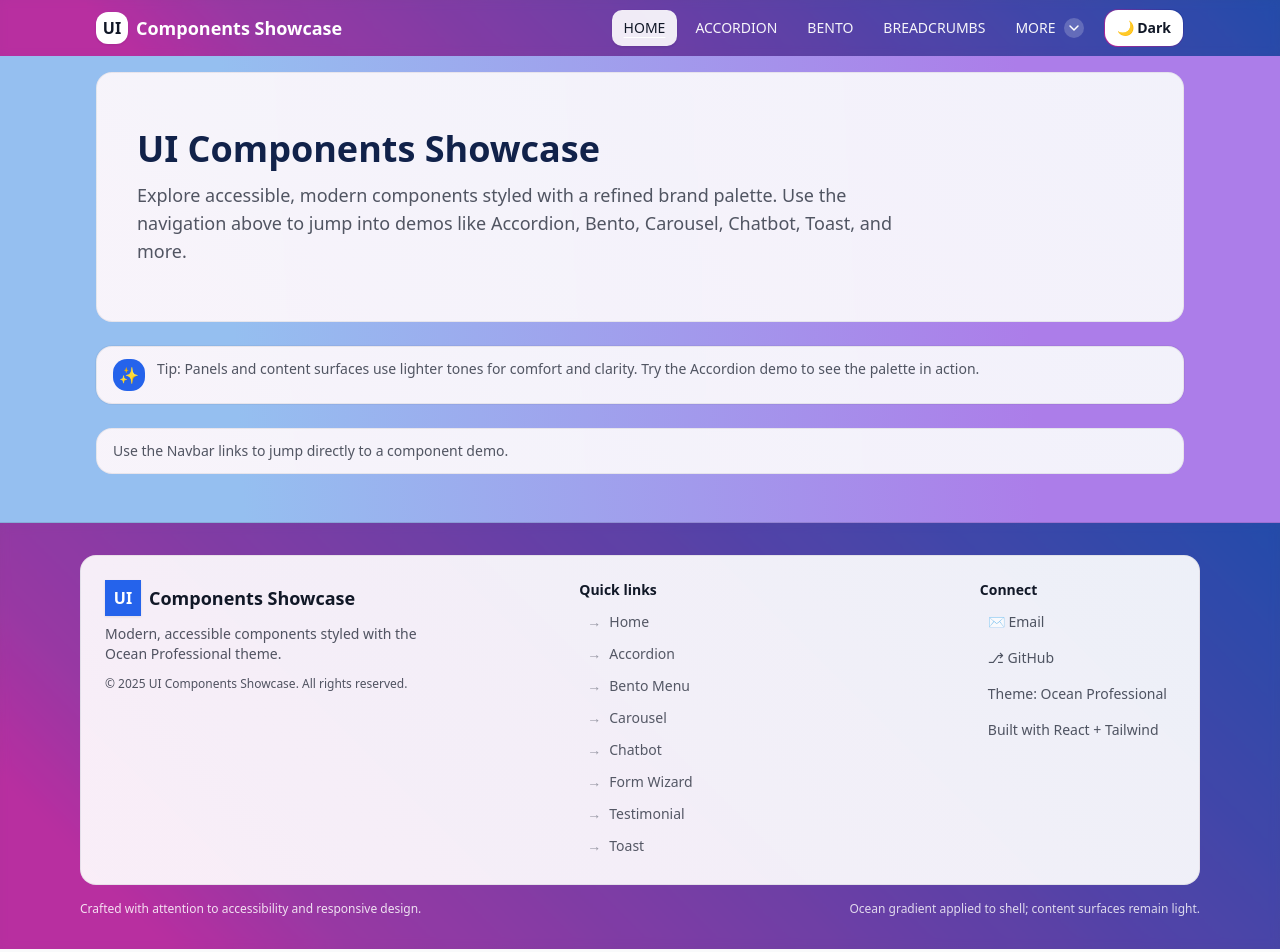
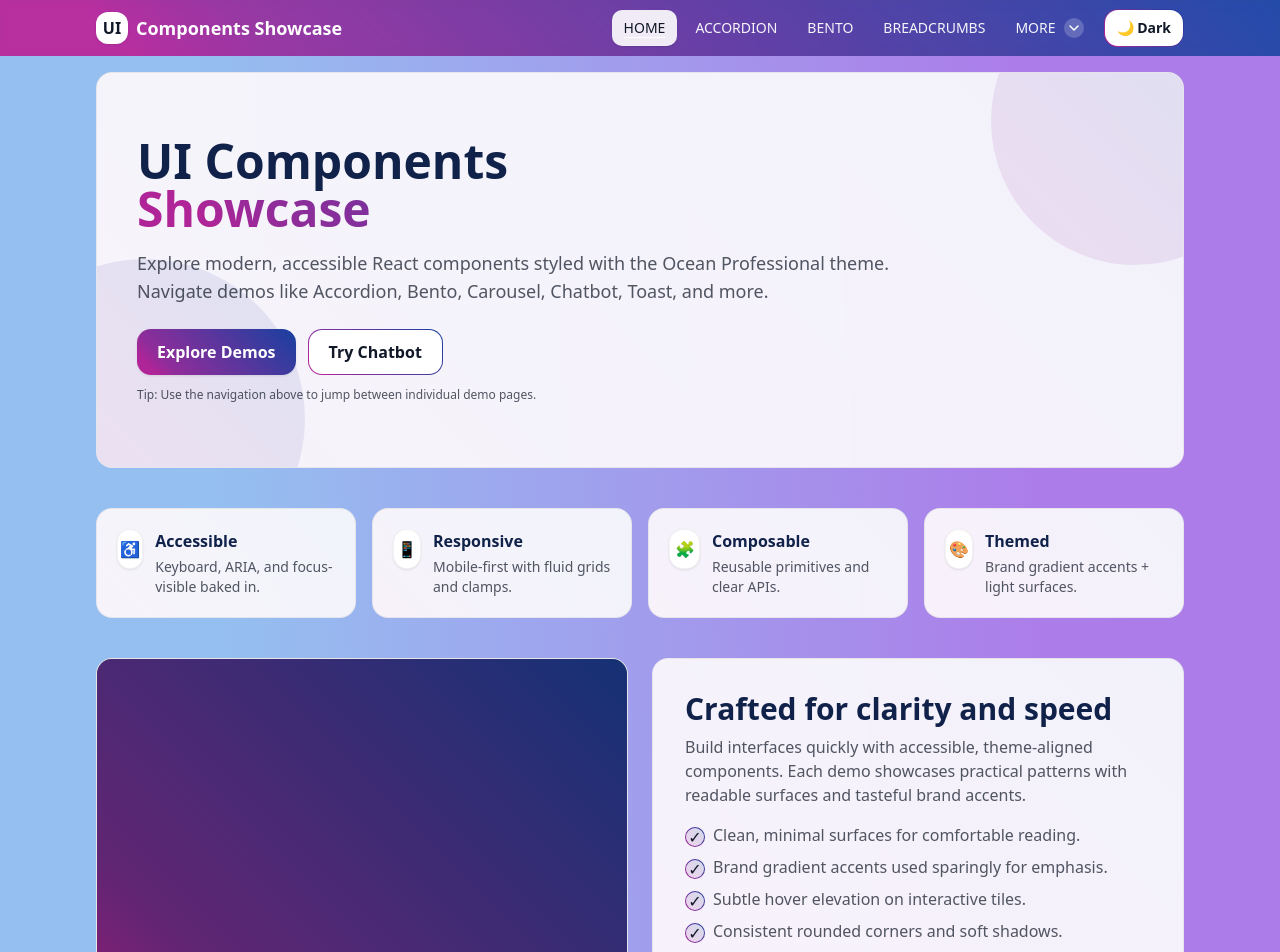
Before and after one commit to kavia-common/ui-components-showcase-3705-3714, a React (Create React App) app in the folder frontend_react_app/: page / in a window 1280 px wide. Shown: the top 952 px of the page. Built offline with nearby package versions, Linux system fonts and the light colour scheme.

Commit message:
Checkpoint 101 - cgb1804199

```diff
--- a/frontend_react_app/src/pages/Home.jsx
+++ b/frontend_react_app/src/pages/Home.jsx
@@ -1,44 +1,215 @@
 import React from "react";
+import Button from "../components/ui/primitives/Button";
 
 /**
 / PUBLIC_INTERFACE
- * Home page with a concise welcome/hero section under the Navbar.
- * Routing and Navbar remain unchanged. Uses Ocean Professional theme tokens.
+ * Home page: revamped hero, feature strip, and supporting two-column section.
+ * - Preserves navbar/footer and routes.
+ * - Uses existing utilities: app-answer-surface, app-answer-border, brand gradient utilities.
+ * - Accessible, responsive, and consistent with the Ocean Professional theme.
  */
 export default function Home() {
   return (
-    <section className="animate-fadeIn space-y-6">
-      {/* Hero adopts the answer palette surface */}
-      <div className="app-answer-surface app-answer-border">
-        <div className="px-6 py-10 sm:px-10 sm:py-14">
-          <div className="max-w-3xl">
-            <h1 className="text-3xl sm:text-4xl app-answer-heading">
-              UI Components Showcase
-            </h1>
-            <p className="mt-3 text-base sm:text-lg app-answer-subtle">
-              Explore accessible, modern components styled with a refined brand palette.
-              Use the navigation above to jump into demos like Accordion, Bento, Carousel,
-              Chatbot, Toast, and more.
-            </p>
+    <section className="animate-fadeIn space-y-8 sm:space-y-10">
+      {/* HERO */}
+      <HeroSection />
+
+      {/* FEATURE STRIP */}
+      <FeatureStrip />
+
+      {/* SUPPORTING TWO-COLUMN SECTION */}
+      <SupportingSection />
+    </section>
+  );
+}
+
+// PUBLIC_INTERFACE
+function HeroSection() {
+  /**
+   * Prominent hero with headline, subheadline, and CTA.
+   * Uses the answer-surface for readable light background and brand gradient accents for emphasis.
+   */
+  return (
+    <div className="relative overflow-hidden app-answer-surface app-answer-border">
+      {/* Subtle decorative gradient corners (non-essential, decorative only) */}
+      <div
+        aria-hidden="true"
+        className="pointer-events-none absolute -top-24 -right-24 h-72 w-72 rounded-full bg-brand-gradient opacity-10"
+      />
+      <div
+        aria-hidden="true"
+        className="pointer-events-none absolute -bottom-28 -left-28 h-80 w-80 rounded-full bg-brand-gradient opacity-10"
+      />
+
+      <div className="relative px-6 py-12 sm:px-10 sm:py-16">
+        <div className="max-w-3xl">
+          <h1 className="text-3xl sm:text-4xl md:text-5xl font-extrabold leading-tight">
+            <span className="block app-answer-heading">UI Components</span>
+            <span className="block text-brand-gradient">Showcase</span>
+          </h1>
+          <p className="mt-4 text-base sm:text-lg app-answer-subtle">
+            Explore modern, accessible React components styled with the Ocean Professional theme.
+            Navigate demos like Accordion, Bento, Carousel, Chatbot, Toast, and more.
+          </p>
+
+          <div className="mt-6 flex flex-col sm:flex-row gap-3">
+            <Button
+              variant="brandSolid"
+              size="lg"
+              as="a"
+              href="/accordion"
+              aria-label="Explore the Accordion demo"
+              className="shadow-soft"
+            >
+              Explore Demos
+            </Button>
+            <Button
+              variant="brandOutline"
+              size="lg"
+              as="a"
+              href="/chatbot"
+              aria-label="Try the Chatbot demo"
+            >
+              Try Chatbot
+            </Button>
+          </div>
+
+          {/* Inline environment hint (kept short and subtle) */}
+          <div className="mt-3 text-xs app-answer-subtle">
+            Tip: Use the navigation above to jump between individual demo pages.
+          </div>
+        </div>
+      </div>
+    </div>
+  );
+}
+
+// PUBLIC_INTERFACE
+function FeatureStrip() {
+  /**
+   * A simple grid of feature tiles (3–4 items) with answer surfaces, subtle borders,
+   * small icons, and hover elevation via tile-hover-elevate.
+   */
+  const features = [
+    {
+      title: "Accessible",
+      desc: "Keyboard, ARIA, and focus-visible baked in.",
+      icon: "♿",
+    },
+    {
+      title: "Responsive",
+      desc: "Mobile-first with fluid grids and clamps.",
+      icon: "📱",
+    },
+    {
+      title: "Composable",
+      desc: "Reusable primitives and clear APIs.",
+      icon: "🧩",
+    },
+    {
+      title: "Themed",
+      desc: "Brand gradient accents + light surfaces.",
+      icon: "🎨",
+    },
+  ];
+
+  return (
+    <section aria-labelledby="features-heading">
+      <h2 id="features-heading" className="sr-only">
+        Highlights
+      </h2>
+      <div className="grid grid-cols-1 sm:grid-cols-2 lg:grid-cols-4 gap-4">
+        {features.map((f, idx) => (
+          <article
+            key={idx}
+            className="group app-answer-surface app-answer-border rounded-2xl p-5 transition tile-hover-elevate"
+          >
+            <div className="flex items-start gap-3">
+              <div className="h-10 w-10 rounded-xl bg-white text-text grid place-items-center shadow-soft border border-black/5">
+                <span aria-hidden="true">{f.icon}</span>
+              </div>
+              <div>
+                <h3 className="text-base font-semibold app-answer-heading">{f.title}</h3>
+                <p className="mt-1 text-sm app-answer-subtle">{f.desc}</p>
+              </div>
+            </div>
+          </article>
+        ))}
+      </div>
+    </section>
+  );
+}
+
+// PUBLIC_INTERFACE
+function SupportingSection() {
+  /**
+   * Two-column layout:
+   * - Left: decorative gradient panel or illustration proxy
+   * - Right: text bullets and a secondary CTA
+   */
+  const bullets = [
+    "Clean, minimal surfaces for comfortable reading.",
+    "Brand gradient accents used sparingly for emphasis.",
+    "Subtle hover elevation on interactive tiles.",
+    "Consistent rounded corners and soft shadows.",
+  ];
+
+  return (
+    <section className="grid grid-cols-1 lg:grid-cols-2 gap-6 items-stretch">
+      {/* Decorative panel/illustration proxy */}
+      <div
+        className="relative rounded-2xl overflow-hidden border border-black/10 bg-white"
+        aria-hidden="true"
+      >
+        <div className="absolute inset-0 bg-brand-gradient-soft" />
+        <div className="relative p-6 sm:p-8 md:p-10 h-full flex">
+          <div className="self-end">
+            <div className="inline-flex items-center gap-2 rounded-xl border-brand-gradient-surface bg-white/90 px-3 py-2 shadow-soft">
+              <span className="h-6 w-6 rounded-lg bg-white text-text grid place-items-center shadow-[0_1px_2px_rgba(0,0,0,0.08)]">
+                UI
+              </span>
+              <span className="text-sm font-semibold text-text">Ocean Professional</span>
+            </div>
           </div>
         </div>
       </div>
 
-      {/* Subtle callout aligned with answer palette */}
-      <div className="app-answer-surface app-answer-border px-4 py-3 shadow-hairline">
-        <div className="flex items-start gap-3">
-          <div className="h-8 w-8 rounded-xl bg-primary text-white grid place-items-center shrink-0">
-            ✨
-          </div>
-          <div className="text-sm app-answer-subtle">
-            Tip: Panels and content surfaces use lighter tones for comfort and clarity. Try the Accordion demo to see the palette in action.
-          </div>
+      {/* Content side */}
+      <div className="app-answer-surface app-answer-border rounded-2xl p-6 sm:p-8">
+        <h2 className="text-2xl sm:text-3xl app-answer-heading">
+          Crafted for clarity and speed
+        </h2>
+        <p className="mt-2 text-sm sm:text-base app-answer-subtle">
+          Build interfaces quickly with accessible, theme-aligned components. Each demo showcases
+          practical patterns with readable surfaces and tasteful brand accents.
+        </p>
+
+        <ul className="mt-4 space-y-2">
+          {bullets.map((b, i) => (
+            <li key={i} className="flex items-start gap-2 text-sm sm:text-base">
+              <span
+                className="mt-1 inline-flex h-5 w-5 items-center justify-center rounded-full border-brand-gradient-thin text-text"
+                aria-hidden="true"
+                title="item"
+              >
+                ✓
+              </span>
+              <span className="app-answer-subtle">{b}</span>
+            </li>
+          ))}
+        </ul>
+
+        <div className="mt-6">
+          <Button
+            as="a"
+            href="/bentomenu"
+            variant="brandOutline"
+            size="md"
+            aria-label="Open the Bento Menu demo"
+          >
+            Open Bento Menu
+          </Button>
         </div>
-      </div>
-
-      {/* Quick hint section using answer palette styling */}
-      <div className="app-answer-surface app-answer-border px-4 py-3 text-sm app-answer-subtle">
-        Use the Navbar links to jump directly to a component demo.
       </div>
     </section>
   );
```
Also changed, not shown: 2 other files (tests, documents, lock files or other folders).
